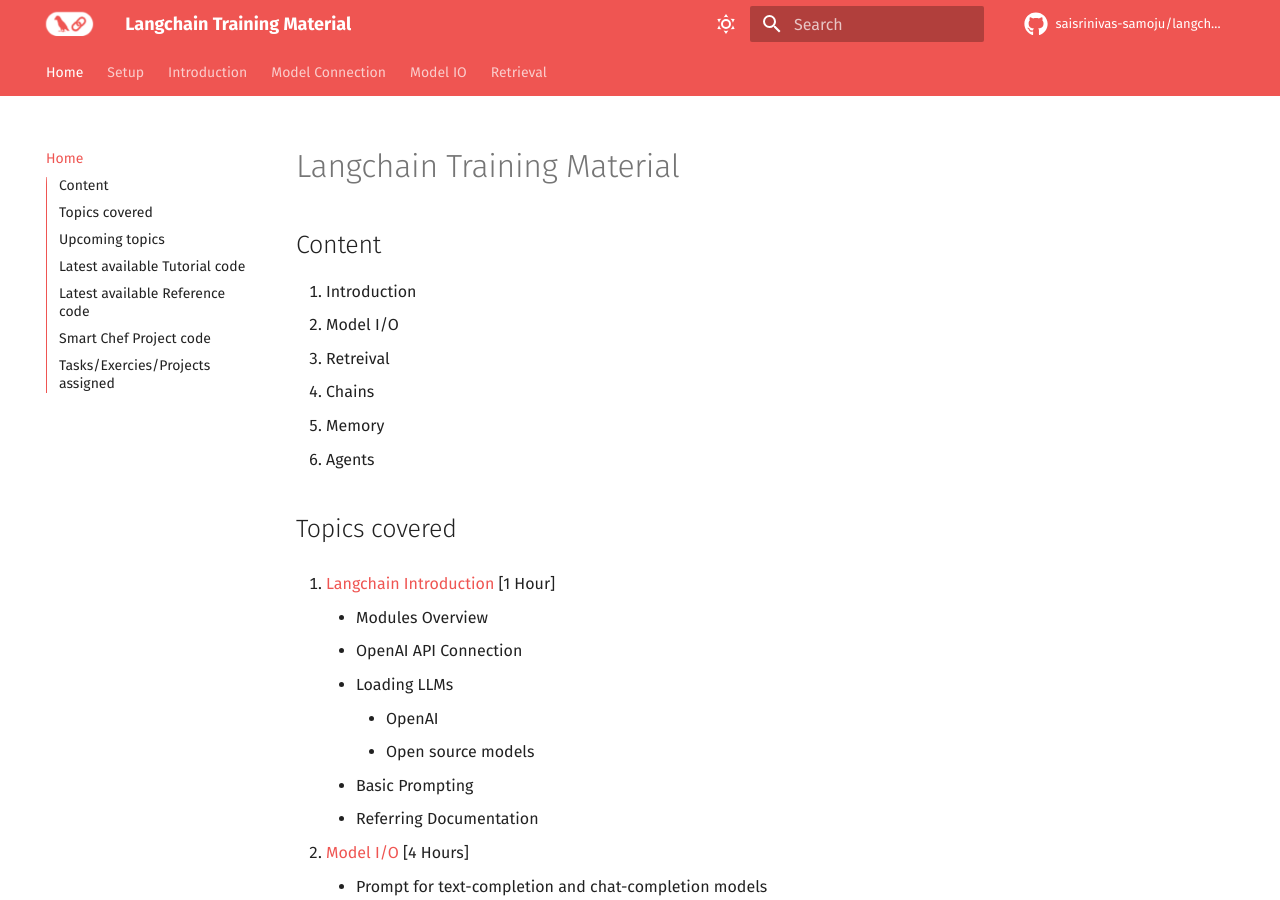
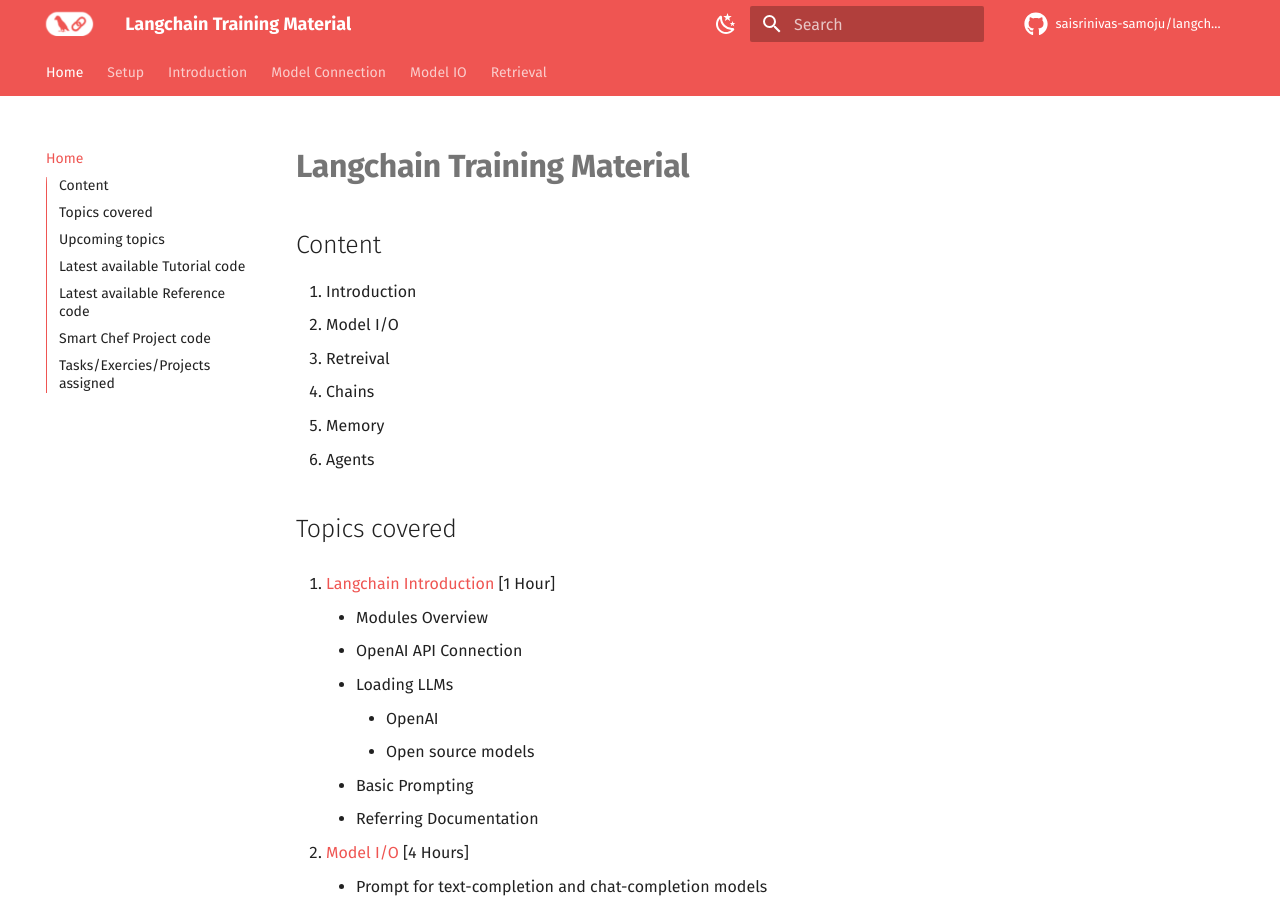
Before and after one commit to saisrinivas-samoju/langchain_training, an MkDocs documentation site: the page built from docs/index.md, in a window 1280 px wide and 900 px high. Built offline with MkDocs 1.6.1 and Material for MkDocs 9.7.7, drawn with Linux system fonts in a browser that asks for light colours; comment, search, counter and statistics services are not loaded.

Commit message:
Change icons for reverse icons for light and dark mode

```diff
--- a/docs/index.md
+++ b/docs/index.md
@@ -1,4 +1,4 @@
-# Langchain Training Material
+# **Langchain Training Material**
 
 ## Content
 1. Introduction
--- a/mkdocs.yml
+++ b/mkdocs.yml
@@ -34,7 +34,7 @@
     - scheme: default
       toggle:
         # icon: material/toggle-switch-off-outline
-        icon: material/weather-sunny
+        icon: material/weather-night
         name: Switch to dark mode
       # primary: 161f6d
       # accent: purple
@@ -45,7 +45,7 @@
     - scheme: slate
       toggle:
         # icon: material/toggle-switch
-        icon: material/weather-night
+        icon: material/weather-sunny
         name: Switch to light mode
       # primary: red
       # accent: lime
```
